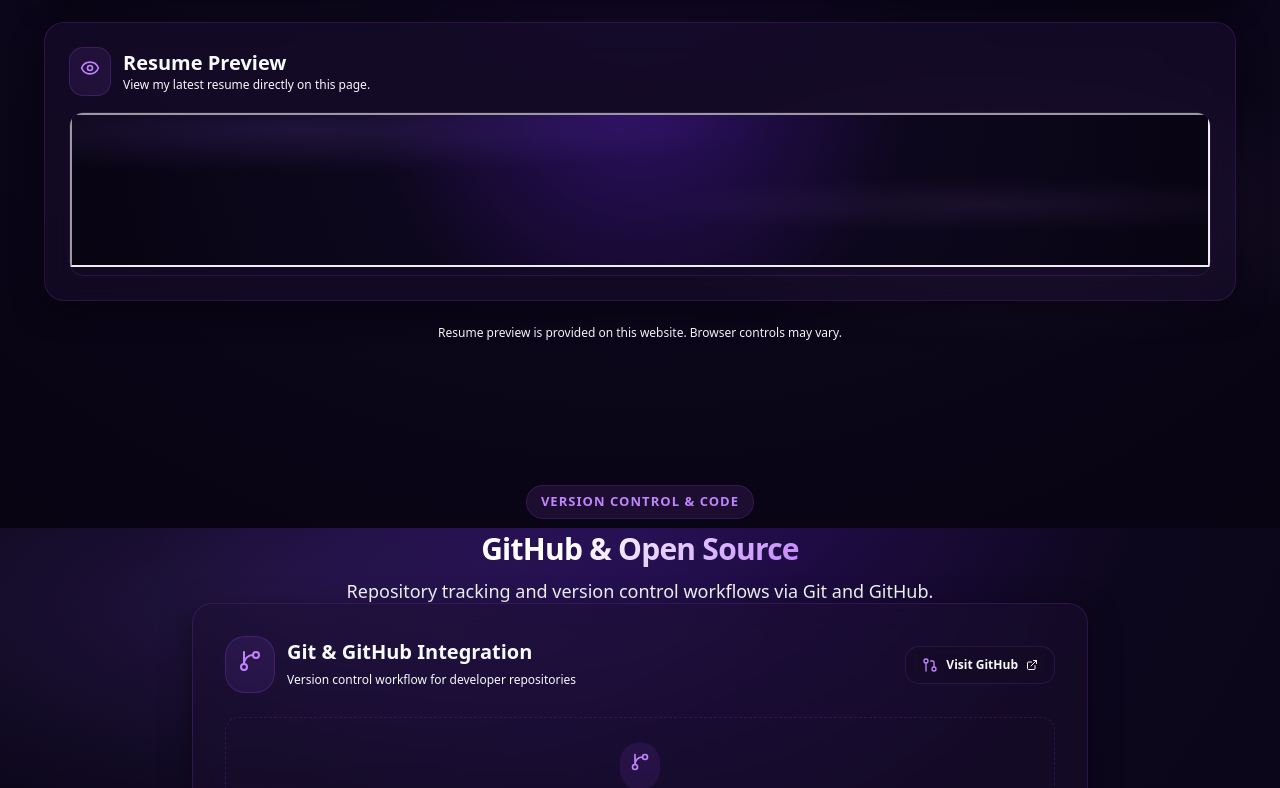
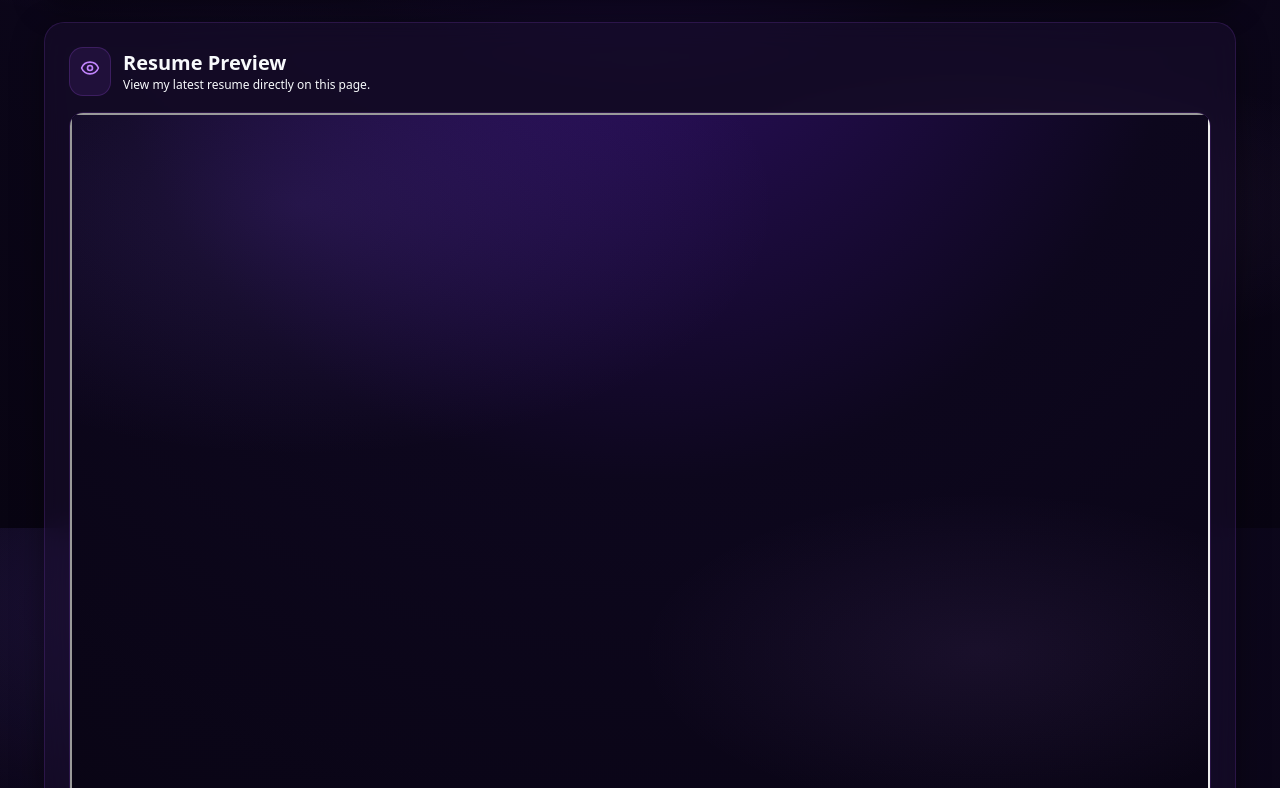
Before and after one commit to dravid-py/dravid-raja-portfolio, a Next.js app: page / in a window 1280 px wide. Shown: the part 9072-9860 px from the top of the page. Built offline with nearby package versions, Linux system fonts and the light colour scheme.

Commit message:
Improve embedded resume PDF preview sizing and initial page view

```diff
--- a/src/components/resume/Resume.tsx
+++ b/src/components/resume/Resume.tsx
@@ -164,9 +164,10 @@ export function Resume() {
             </div>
             <div className="overflow-hidden rounded-xl border border-[var(--border-subtle)] bg-white">
               <iframe
-                src="/dravid_raja_resume%20(1).pdf#toolbar=0&navpanes=0&scrollbar=0"
+                src="/dravid_raja_resume%20(1).pdf#page=1&zoom=page-width&toolbar=0&navpanes=0"
                 title="Dravid Raja resume preview"
-                className="w-full h-[720px] sm:h-[900px]"
+                className="w-full"
+                style={{ height: "900px", minHeight: "900px", display: "block" }}
                 loading="lazy"
               />
             </div>
```
